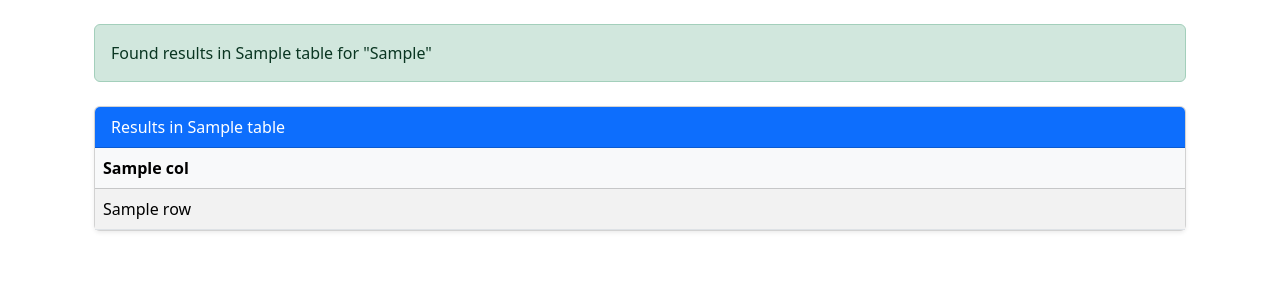
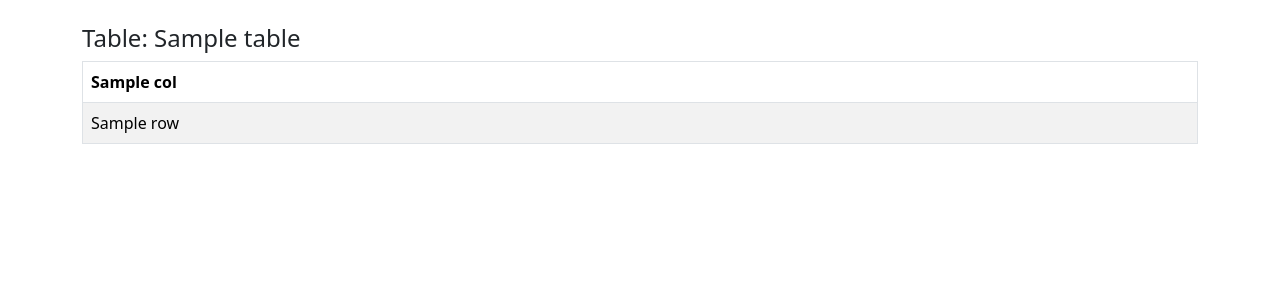
Before and after one commit to ayana-manoj/ClinVar_Search, a Flask app: template clinvar_query/ClinVar_Site/templates/search_site.html in a window 1280 px wide. Shown: the part 56-356 px from the top of the page. Run offline with Flask 3, Linux system fonts and the light colour scheme; the template is opened without the code that fills it: most values are stand-ins (such as "Sample title", 1, 10 or a date in 2020); some libraries are stand-ins or nearby versions.

Commit message:
updated some html logic to ensure that empty data doesn't break the site

```diff
--- a/clinvar_query/ClinVar_Site/templates/search_site.html
+++ b/clinvar_query/ClinVar_Site/templates/search_site.html
@@ -3,49 +3,33 @@
 {% block title %}Home | Search{% endblock %}
 
 {% block content %}
-<div class="container mt-4">
-
   {% if empty_query %}
     <div class="alert alert-info">Please enter a search term.</div>
-  {% elif no_results %}
-    <div class="alert alert-warning">No results found for "{{ query_data }}".</div>
+  {% elif not results %}
+    <p>No matches found for "{{ query_data }}"</p>
   {% else %}
-    <div class="alert alert-success mb-4">
-      Found results in {{ data_found }} table{{ 's' if data_found > 1 else '' }} for "{{ query_data }}"
-    </div>
-  {% endif %}
-
-  {% for table, result in data.items() %}
-    <div class="card mb-4 shadow-sm">
-      <div class="card-header bg-primary text-white">
-        Results in {{ table }}
-      </div>
-      <div class="card-body p-0">
-        <div class="table-responsive">
-          <table class="table table-striped table-hover mb-0">
-            <thead class="table-light">
+    {% for table, data in results.items() %}
+      <h4>Table: {{ table }}</h4>
+      <table class="table table-bordered table-striped">
+        <thead>
           <tr>
-                {% for col in result.columns %}
-                  <th>{{ col|capitalize }}</th>
+            {% for col in data.columns %}
+              <th>{{ col }}</th>
             {% endfor %}
           </tr>
         </thead>
         <tbody>
-              {% for row in result.rows %}
+          {% for row in data.rows %}
             <tr>
-                  {% for col in result.columns %}
-                    <td style="max-width:200px; white-space:nowrap; overflow:hidden; text-overflow:ellipsis;">
-                      {{ row[col] }}
-                    </td>
+              {% for col in data.columns %}
+                <td>{{ row[col] }}</td>
               {% endfor %}
             </tr>
           {% endfor %}
         </tbody>
       </table>
-        </div>
-      </div>
-    </div>
     {% endfor %}
+  {% endif %}
 
 </div>
 {% endblock %}
```
Also changed, not shown: clinvar_query/ClinVar_Site/templates/patient_lookup.html (+13 -29 lines). Lines whose indentation alone changed are shown as unchanged.
